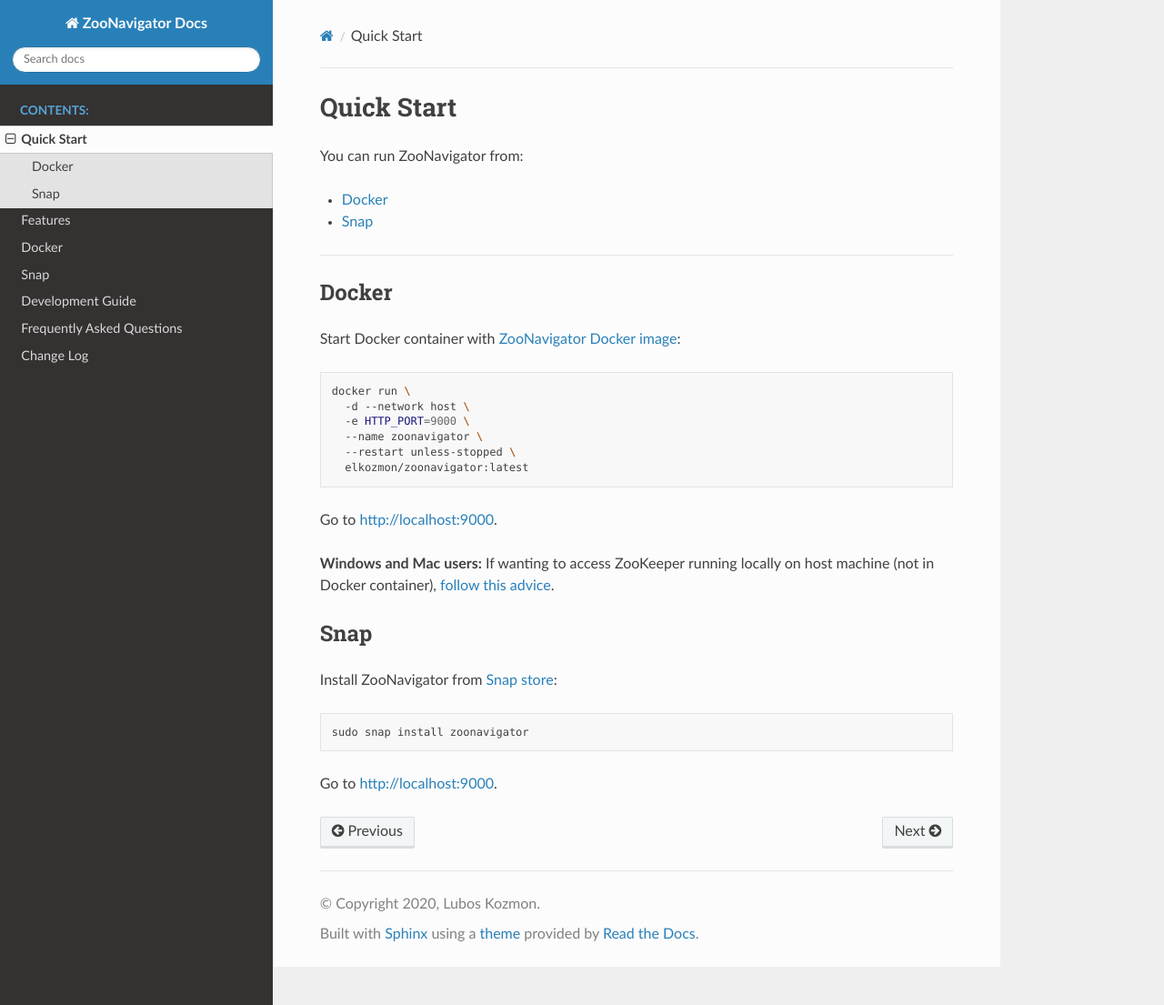
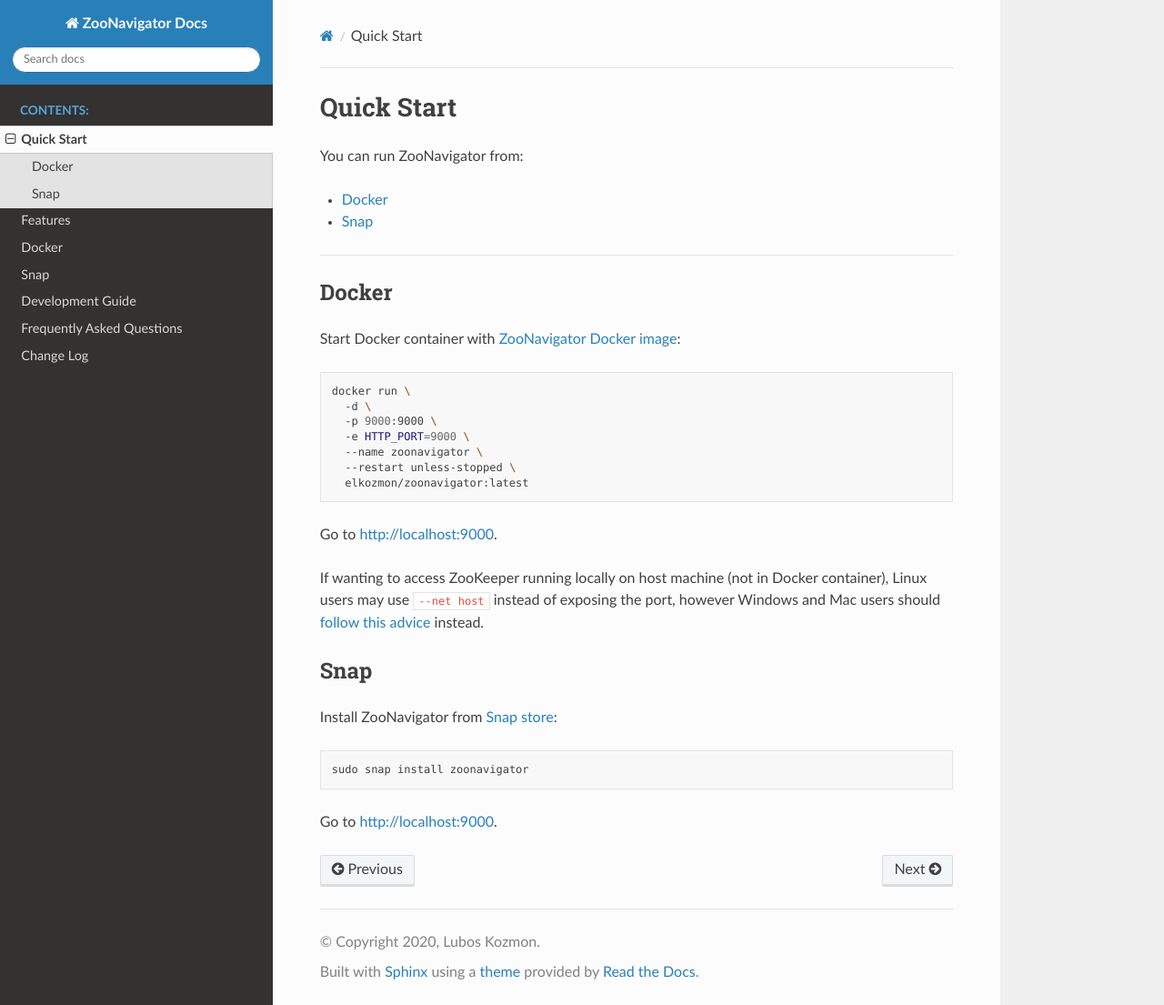
Before and after one commit to elkozmon/zoonavigator, a Sphinx documentation site: the page built from docs/quickstart.rst, in a window 1280 px wide and 1105 px high. Shown: the whole window at 91% size. Built offline with Sphinx 7.4.7 and the Read the Docs theme 2.0.0, drawn with Linux system fonts in a browser that asks for light colours.

Commit message:
Update docs

```diff
--- a/docs/quickstart.rst
+++ b/docs/quickstart.rst
@@ -18,7 +18,8 @@
 .. code-block:: bash
 
   docker run \
-    -d --network host \
+    -d \
+    -p 9000:9000 \
     -e HTTP_PORT=9000 \
     --name zoonavigator \
     --restart unless-stopped \
@@ -26,8 +27,7 @@
 
 Go to http://localhost:9000.
 
-**Windows and Mac users:**
-If wanting to access ZooKeeper running locally on host machine (not in Docker container), `follow this advice <https://github.com/elkozmon/zoonavigator/issues/40#issue-495910852>`_.
+If wanting to access ZooKeeper running locally on host machine (not in Docker container), Linux users may use :code:`--net host` instead of exposing the port, however Windows and Mac users should `follow this advice <https://github.com/elkozmon/zoonavigator/issues/40#issue-495910852>`_ instead.
 
 ****
 Snap
```
